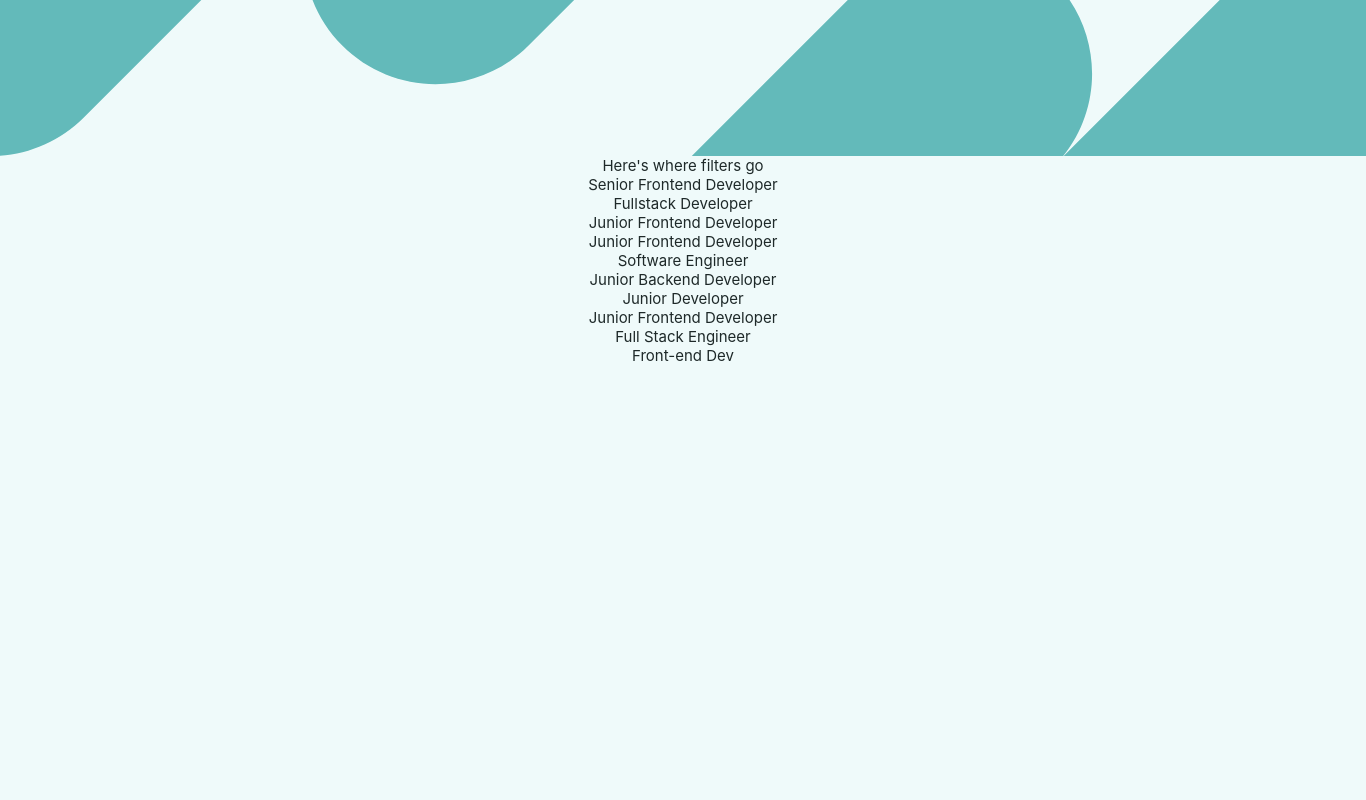
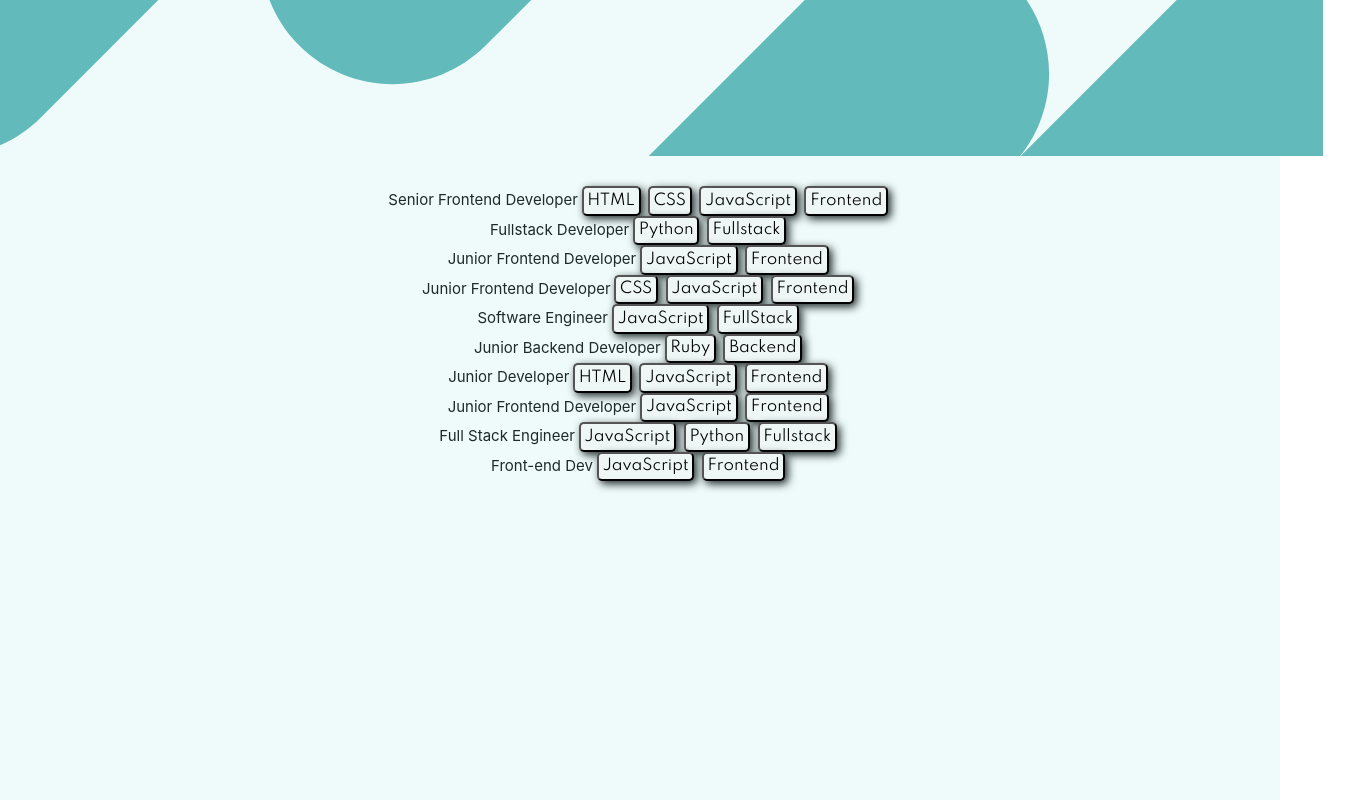
Before and after one commit to mariamcl/static-job-listing, a React (Create React App) app: page / in a window 1280 px wide. Shown: the whole page, 1366 px wide, since content can reach past the window. Built offline with nearby package versions, Linux system fonts and the light colour scheme.

Commit message:
Add filter functionality and some styling

```diff
--- a/public/index.html
+++ b/public/index.html
@@ -3,6 +3,8 @@
   <head>
     <meta charset="utf-8" />
     <link rel="icon" href="%PUBLIC_URL%/favicon.ico" />
+    <link rel="stylesheet"
+    href="https://fonts.googleapis.com/css?family=Spartan">
     <meta name="viewport" content="width=device-width, initial-scale=1" />
     <meta name="theme-color" content="#000000" />
     <meta
--- a/src/App.css
+++ b/src/App.css
@@ -7,5 +7,6 @@
   font-size: 15px;
   color:#1E2929;
   height: 100%;
+  width: 100%;
   position: absolute;
 }
--- a/src/App.js
+++ b/src/App.js
@@ -1,21 +1,32 @@
-import React from 'react';
+import React, { useState } from 'react';
 import './App.css';
 import header from './images/bg-header-desktop.svg';
 import JobListing from './components/JobListing';
-import FilterBar from './components/FilterBar';
+import FilterBarButtons from './components/FilterBarButtons';
 import data from './data';
 
 function App() {
-  const jobs = data;
+  let jobs = data;
+  const [filters, setFilter] = useState([]);
+  const clearFilters = () => {
+    setFilter([])
+  }
+
   return (
     <div className="App">
       <img
         src={header} alt={"Beautiful Header"}
       />
-      <FilterBar />
+      <FilterBarButtons clearFilters={clearFilters} filters={filters} />
       <div>
         {
-          jobs.map(job => <JobListing jobInfo={job} />)
+          jobs.filter(job => {
+            if (filters.length > 0) {
+              return (filters.includes(job["role"]) || filters.some(e => job["languages"].includes(e)))
+            } else {
+              return true;
+            }
+          }).map(job => <JobListing key={job.id} filters={filters} addFilter={setFilter} jobInfo={job} />)
         }
       </div>
     </div>
--- a/src/components/FilterBar.js
+++ /dev/null
@@ -1,11 +0,0 @@
-import React, { Component } from 'react';
-
-class FilterBar extends Component {
-    render() {
-        return <div>
-            Here's where filters go
-        </div>
-    }
-}
-
-export default FilterBar;
--- /dev/null
+++ b/src/components/FilterBarButtons.css
@@ -0,0 +1,17 @@
+.Filter-Bar {
+    background-color: #EFFAFA;
+    padding: 1em 1.5em;
+}
+
+.Filter-Button {
+    background-color: #EEF6F6;
+    margin-right: .25em;
+    margin-left: .25em;
+    padding: .25em .25em;
+    text-align: center;
+    text-decoration: none;
+    border-radius: 5px;
+    box-shadow: 3px 3px 8px 0 #1E2929;
+    font-size: 15px;
+    font-family: 'Spartan'
+}
--- /dev/null
+++ b/src/components/FilterBarButtons.js
@@ -0,0 +1,18 @@
+import React from 'react';
+import './FilterBarButtons.css'
+
+function FilterBarButtons(props) {
+    const clearButton = props.filters.length > 0 ? (<button className="Filter-Button" onClick={() => props.clearFilters()}>clear</button>) : null;
+    return (
+        <div className="Filter-Bar">
+            {
+                props.filters.map(filter =>
+                    <button className="Filter-Button" key={filter}>{filter}</button>
+                )
+            }
+            {clearButton}
+        </div>
+    )
+}
+
+export default FilterBarButtons;
--- /dev/null
+++ b/src/components/FilterButtons.js
@@ -0,0 +1,21 @@
+import React, { Component } from 'react';
+import './FilterBarButtons.css';
+
+// on click, this button will have to add a new FilterButton to the FilterBar
+class FilterButtons extends Component {
+    constructor(props) {
+        super(props);
+        this.state = {filters: props.filters};
+    }
+
+    render() {
+        return this.props.values.map(value => <button className="Filter-Button" key={value} onClick={() => this.props.addFilter(filters => {
+            if (!filters.includes(value)) {
+                return filters.concat([value]);
+            }
+            return filters
+        })}>{value}</button>)
+    }
+}
+
+export default FilterButtons;
--- a/src/components/JobListing.js
+++ b/src/components/JobListing.js
@@ -1,9 +1,11 @@
 import React, { Component } from 'react';
+import FilterButtons from './FilterButtons';
 
 class JobListing extends Component {
     render() {
         return <div>
             {this.props.jobInfo.position}
+            <FilterButtons addFilter={this.props.addFilter} filters={this.props.filters} values={this.props.jobInfo.languages.concat(this.props.jobInfo.role)} />
         </div>
     }
 }
```
Also changed, not shown: src/components/Button.js (added).
